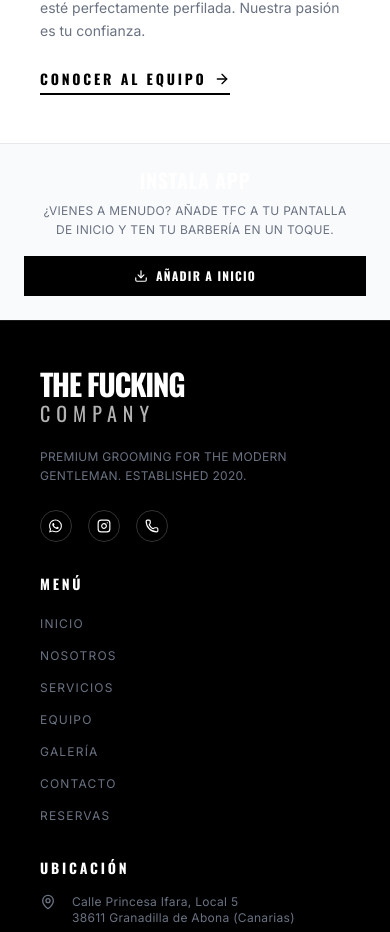
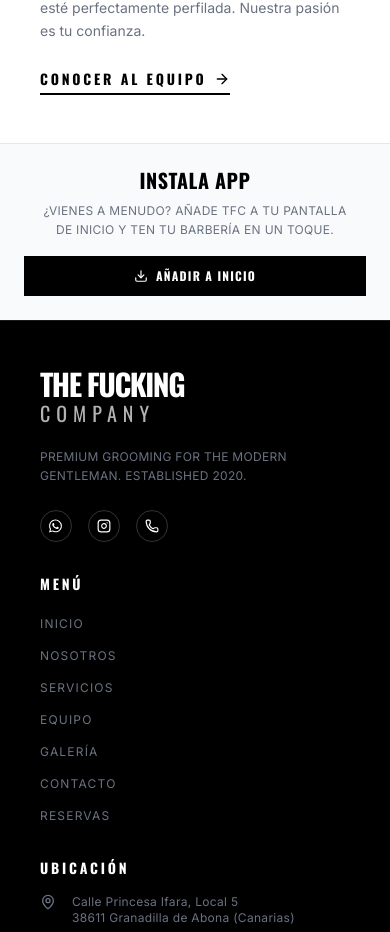
Before and after one commit to thefckingcompany/tfc-web, a React (Vite) app: page / in a window 390 px wide. Shown: the part 5135-6067 px from the top of the page. Built offline with nearby package versions, Linux system fonts and the light colour scheme.

Commit message:
Fix invisible text on PWA prompt by forcing black text color

```diff
--- a/src/components/layout/PWAPrompt.tsx
+++ b/src/components/layout/PWAPrompt.tsx
@@ -8,7 +8,7 @@
     if (location.pathname === '/instalar-app') return null;
 
     return (
-        <div className="md:hidden bg-gray-50 border-t border-gray-200 py-6 px-6 text-center">
+        <div className="md:hidden bg-gray-50 border-t border-gray-200 py-6 px-6 text-center text-black">
             <h3 className="text-xl font-oswald font-bold uppercase mb-2 leading-tight">
                 Instala App
             </h3>
```
